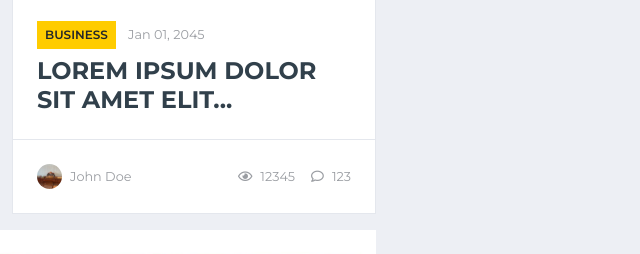
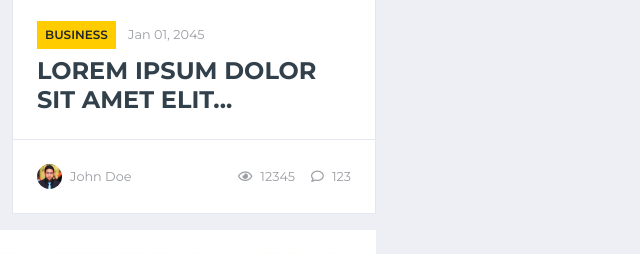
Before and after one commit to HossamKHENNOUFA/avocat, a plain HTML site: page index.html in a window 1280 px wide. Shown: the part 2177-2431 px from the top of the page, 446-1086 px from the left. Drawn offline with nearby package versions, Linux system fonts and the light colour scheme.

Commit message:
change img

```diff
--- a/index.html
+++ b/index.html
@@ -403,7 +403,7 @@
                                 </div>
                                 <div class="d-flex justify-content-between bg-white border border-top-0 p-4">
                                     <div class="d-flex align-items-center">
-                                        <img class="rounded-circle mr-2" src="img/user.png" width="25" height="25"
+                                        <img class="rounded-circle mr-2" src="img/user.jpg" width="25" height="25"
                                             alt="" />
                                         <small>John Doe</small>
                                     </div>
```
